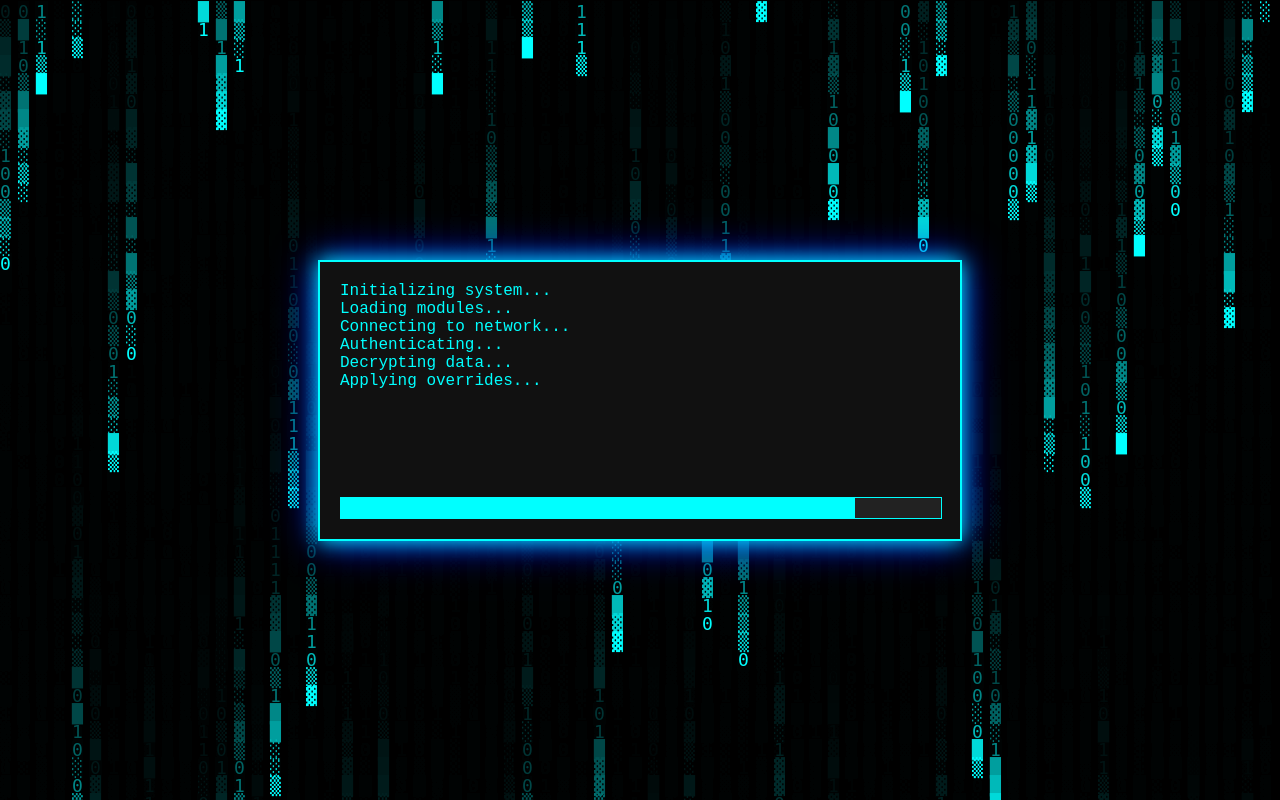
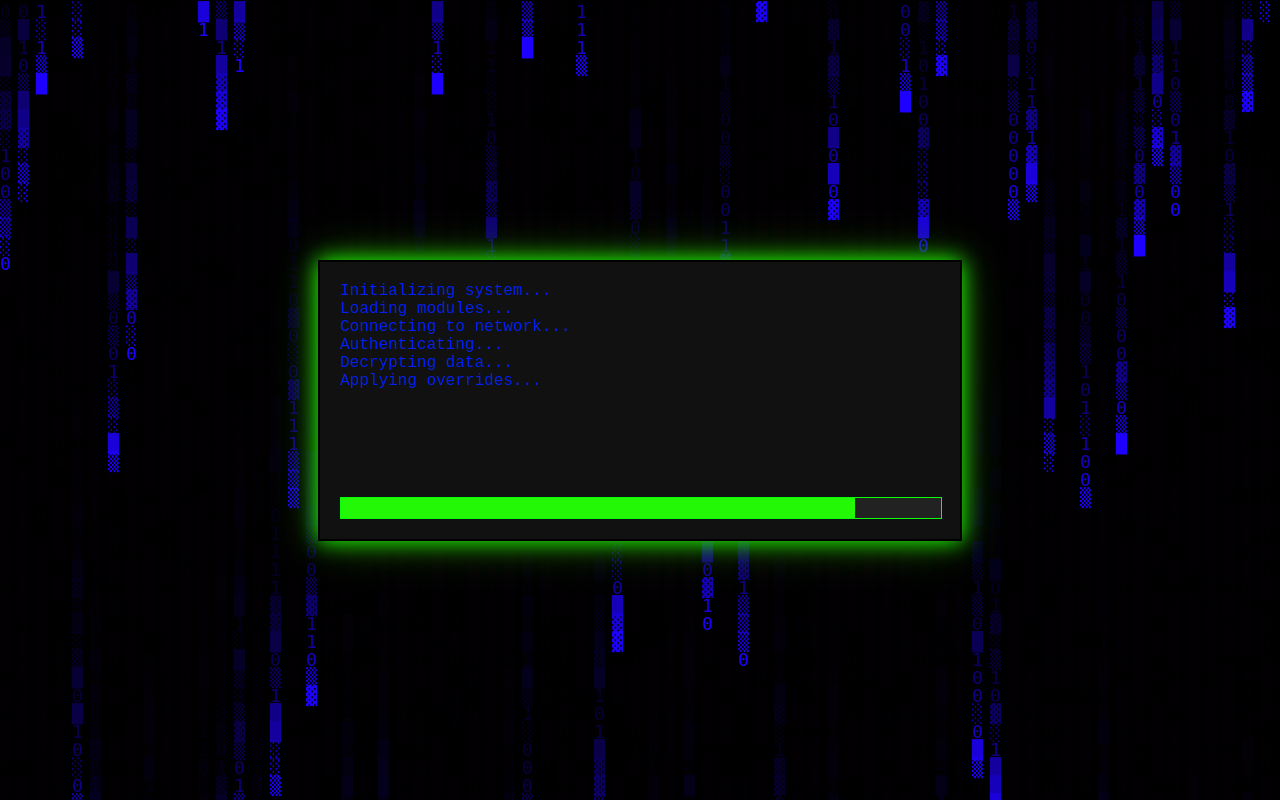
Before and after one commit to rence141/rence141_Myportfolio, a PHP site: page / in a window 1280 px wide. Run offline with PHP 8.4, Linux system fonts and the light colour scheme.

Commit message:
changed colors

```diff
--- a/index.php
+++ b/index.php
@@ -8,7 +8,7 @@
   body {
     margin: 0;
     background: black;
-    color: #0ff; /* neon blue text */
+    color: rgba(4, 32, 242, 1); /* neon blue text */
     font-family: 'Courier New', monospace;
     overflow: hidden;
     height: 100vh;
@@ -30,8 +30,8 @@
     width: 600px;
     background: #111;
     padding: 20px;
-    border: 2px solid #0ff;
-    box-shadow: 0 0 20px #0ff, 0 0 40px #00f;
+    border: 2px solid rgba(0, 0, 0, 1);
+    box-shadow: 0 0 20px rgba(26, 255, 0, 1), 0 0 40px rgba(34, 101, 1, 1);
   }
 
   .terminal-output {
@@ -45,7 +45,7 @@
     width: 100%;
     height: 20px;
     background: #222;
-    border: 1px solid #0ff;
+    border: 1px solid rgba(6, 255, 6, 1);
     margin-top: 15px;
     position: relative;
   }
@@ -53,7 +53,7 @@
   .progress {
     width: 0%;
     height: 100%;
-    background: #0ff;
+    background: rgba(35, 249, 7, 1);
     animation: none;
   }
 
@@ -121,7 +121,7 @@ const columns = Math.floor(canvas.width / fontSize);
 let drops = Array(columns).fill(1);
 
 let stopFalling = false;
-let normalColor = "#0ff";
+let normalColor = "rgba(30, 0, 255, 1)";
 let errorColor = "red";
 
 function draw() {
@@ -184,11 +184,11 @@ function triggerErrorImpact() {
 
     // Flicker terminal border
     const terminal = document.querySelector('.terminal');
-    terminal.style.borderColor = flashes % 2 === 0 ? "darkred" : "#0ff";
+    terminal.style.borderColor = flashes % 2 === 0 ? "darkred" : "rgba(39, 251, 7, 1)";
 
     // Flicker progress bar
     const progressBarEl = document.querySelector('.progress');
-    progressBarEl.style.background = flashes % 2 === 0 ? "darkred" : "#0ff";
+    progressBarEl.style.background = flashes % 2 === 0 ? "darkred" : "rgba(95, 255, 15, 1)";
 
     // Terminal shake effect
     terminal.style.transform = `translate(${Math.random()*4-2}px, ${Math.random()*4-2}px)`;
```
Also changed, not shown: ims/my pic.jpg (added).
